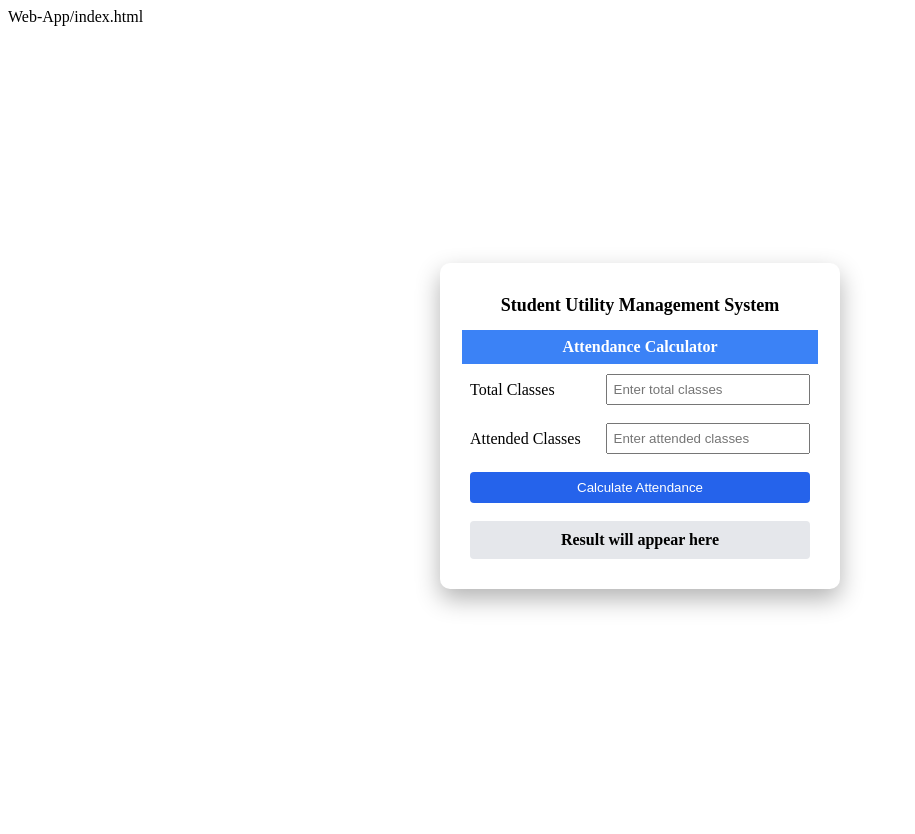
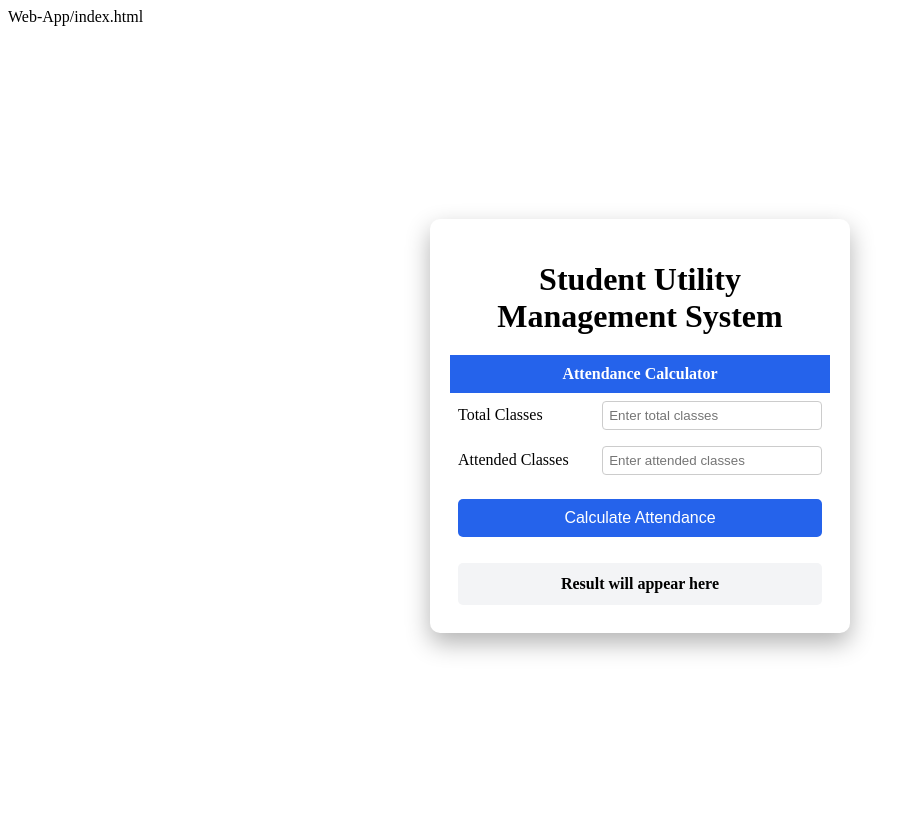
Before and after one commit to aakankshalakkas24-ctrl/Student-Utility-Management-System-project, a PHP site: page / in a window 1280 px wide. Shown: the whole page, without its empty margins (0-915 px from the left). Run offline with PHP 8.4, Linux system fonts and the light colour scheme.

Commit message:
Update style.css

```diff
--- a/Web-App/style.css
+++ b/Web-App/style.css
@@ -2,8 +2,8 @@
 body {
     margin: 0;
     padding: 0;
-    font-family: Arial;
-    background-color: #2563eb;
+    font-family: Arial, sans-serif;
+    background-color: #3b82f6; /* Blue background */
 }
 
 .page {
@@ -17,24 +17,26 @@
 .card {
     background-color: white;
     padding: 20px;
-    width: 360px;
+    width: 380px;
     border-radius: 10px;
     box-shadow: 0 10px 25px rgba(0,0,0,0.3);
 }
 
 h1 {
     text-align: center;
-    font-size: 18px;
+    margin-bottom: 20px;
 }
 
 table {
     width: 100%;
+    border-collapse: collapse;
 }
 
 th {
-    background-color: #3b82f6;
+    background-color: #2563eb;
     color: white;
-    padding: 8px;
+    padding: 10px;
+    font-size: 16px;
 }
 
 td {
@@ -44,21 +46,34 @@
 input {
     width: 100%;
     padding: 6px;
+    border-radius: 4px;
+    border: 1px solid #ccc;
 }
 
 button {
     width: 100%;
-    padding: 8px;
+    padding: 10px;
+    margin-top: 8px;
     background-color: #2563eb;
     color: white;
     border: none;
-    border-radius: 4px;
+    border-radius: 5px;
+    cursor: pointer;
+    font-size: 16px;
 }
 
+button:hover {
+    background-color: #1e40af;
+}
+
+/* RESULT BOX */
 .result-box {
+    margin-top: 10px;
+    padding: 12px;
     text-align: center;
-    padding: 10px;
     font-weight: bold;
-    background-color: #e5e7eb;
-    border-radius: 4px;
+    font-size: 16px;
+    border-radius: 5px;
+    background-color: #f3f4f6; /* Default grey */
+    color: black;
 }
```
